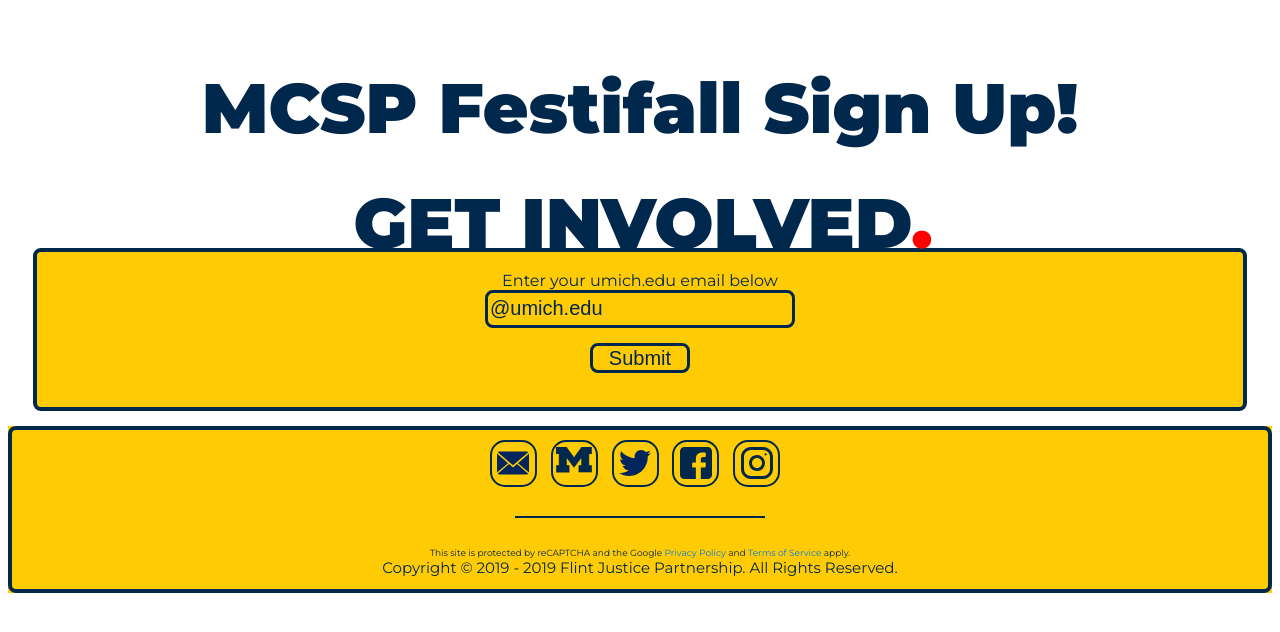
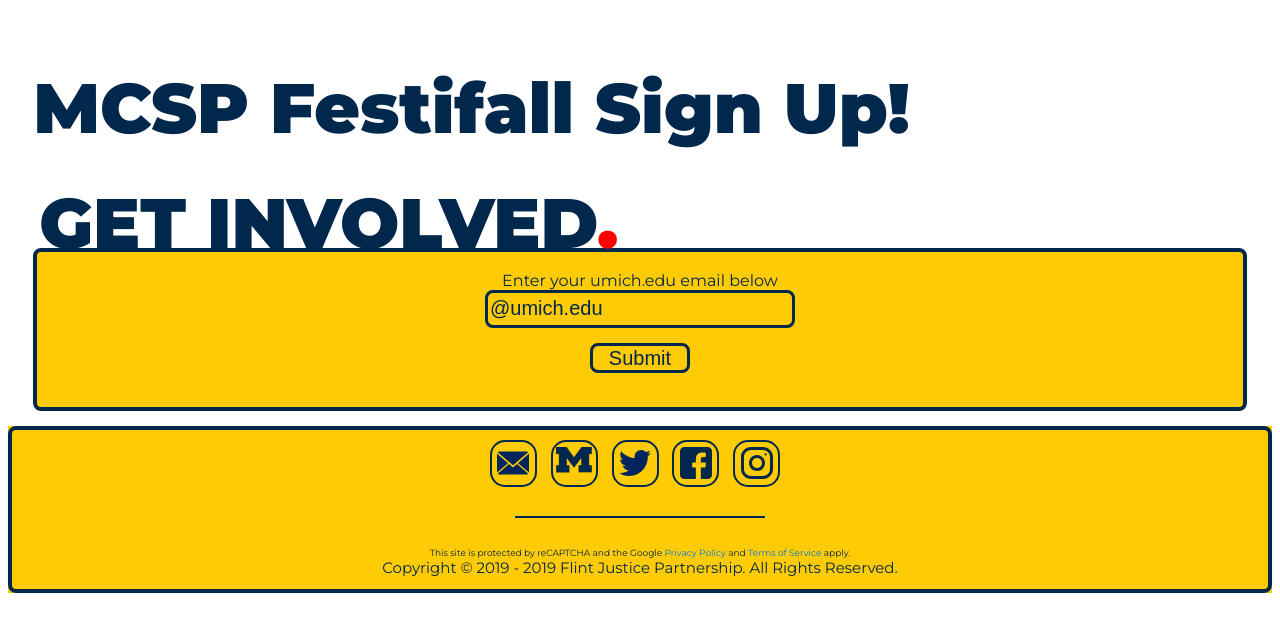
Before and after one commit to umichfjp/umichfjp.github.io, a Jekyll site: the page built from pages/mcsp_festifall_19.html, in a window 1280 px wide. Shown: the top 632 px of the page. Built offline with Jekyll 4.4.1, drawn with Linux system fonts in a browser that asks for light colours.

Commit message:
Update mcsp_festifall_19.html

```diff
--- a/pages/mcsp_festifall_19.html
+++ b/pages/mcsp_festifall_19.html
@@ -7,11 +7,11 @@ title: Flint Justice Partnership Official Website
     <div class="grid">
 
       <div class="text">
-        <center>
         <h1>MCSP Festifall Sign Up!</h1>
         <div class="title">
           GET INVOLVED<font color="#FF0000">.</font>
         </div>
+        <center>
         <div class="container">
           <script type="text/javascript">var submitted=false;</script>
           <br /><iframe name="hidden_iframe" id="hidden_iframe" style="display:none;" onload="if(submitted)  {window.location='https://umichfjp.github.io/pages/mcsp_festifall_19';}"></iframe>
```
